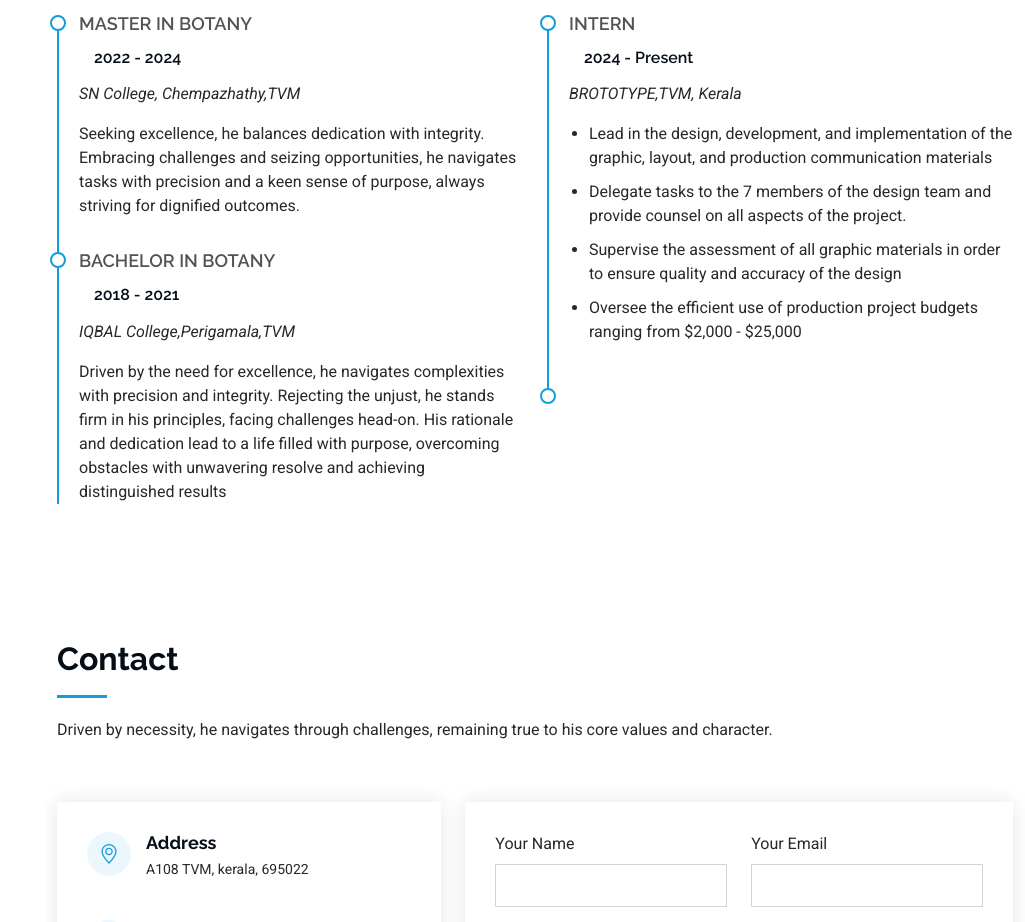
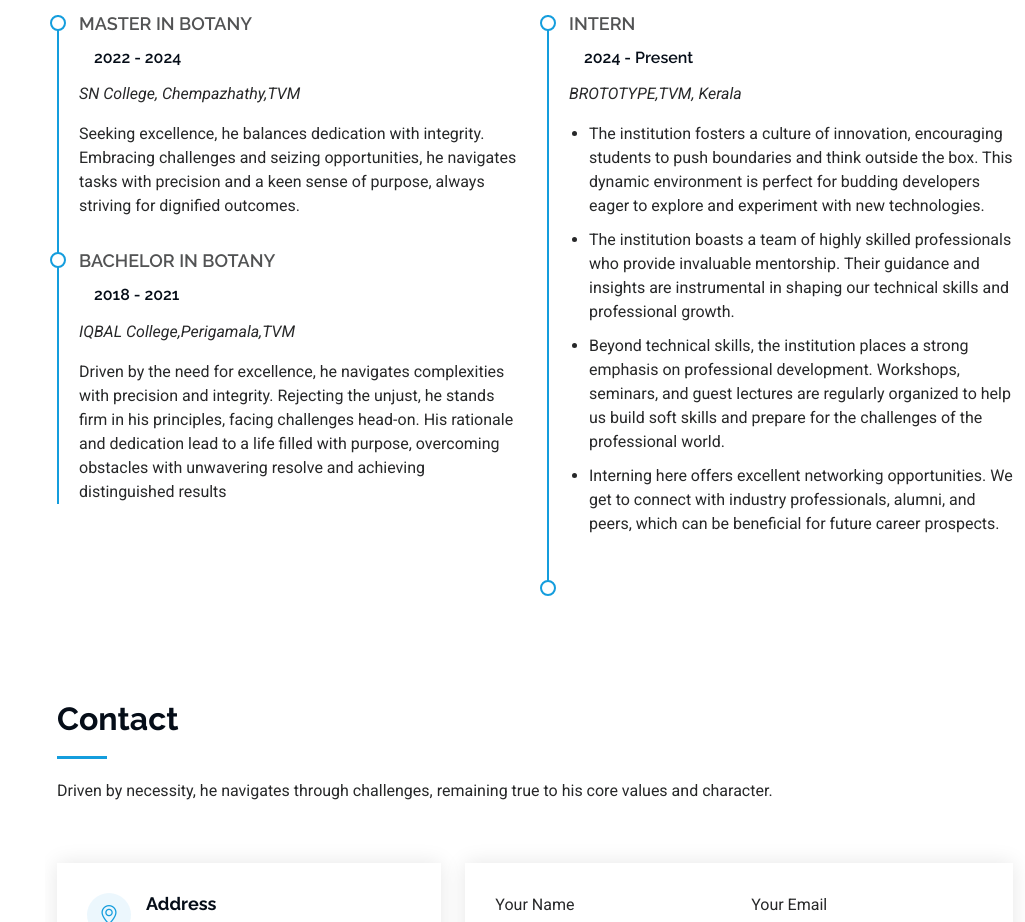
Before and after one commit to jagfar7/portfolio2, a plain HTML site: page index.html in a window 1280 px wide. Shown: the part 2656-3578 px from the top of the page, without its empty margins (255-1280 px from the left). Drawn offline with Linux system fonts and the light colour scheme.

Commit message:
Update index.html

```diff
--- a/index.html
+++ b/index.html
@@ -289,10 +289,10 @@
               <h5>2024 - Present</h5>
               <p><em>BROTOTYPE,TVM, Kerala</em></p>
               <ul>
-                <li>Lead in the design, development, and implementation of the graphic, layout, and production communication materials</li>
-                <li>Delegate tasks to the 7 members of the design team and provide counsel on all aspects of the project. </li>
-                <li>Supervise the assessment of all graphic materials in order to ensure quality and accuracy of the design</li>
-                <li>Oversee the efficient use of production project budgets ranging from $2,000 - $25,000</li>
+                <li>The institution fosters a culture of innovation, encouraging students to push boundaries and think outside the box. This dynamic environment is perfect for budding developers eager to explore and experiment with new technologies.</li>
+                <li>The institution boasts a team of highly skilled professionals who provide invaluable mentorship. Their guidance and insights are instrumental in shaping our technical skills and professional growth. </li>
+                <li>Beyond technical skills, the institution places a strong emphasis on professional development. Workshops, seminars, and guest lectures are regularly organized to help us build soft skills and prepare for the challenges of the professional world.</li>
+                <li>Interning here offers excellent networking opportunities. We get to connect with industry professionals, alumni, and peers, which can be beneficial for future career prospects.</li>
               </ul>
             </div><!-- Edn Resume Item -->
 
```
